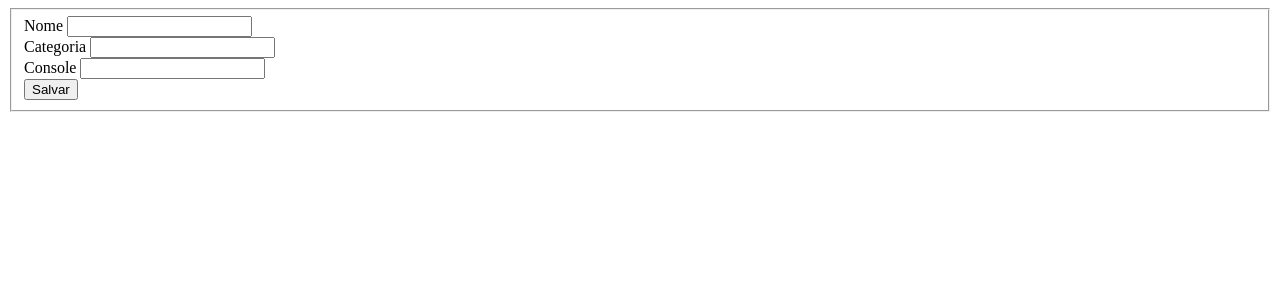
After one commit to dnsouzadev/api-jogoteca, a Flask app: page /novo in a window 1280 px wide. The commit adds this page. Shown: the top 300 px of the page. Run offline with Flask 3, Linux system fonts and the light colour scheme.

Commit message:
criando as rotas

```diff
--- a/jogoteca.py
+++ b/jogoteca.py
@@ -1,11 +1,35 @@
-from flask import Flask, render_template
+from flask import Flask, redirect, render_template, request, url_for
 
 app = Flask(__name__)
 
+class Jogo:
+    def __init__(self, nome, categoria, console):
+        self.nome = nome
+        self.categoria = categoria
+        self.console = console
+
+jogo1 = Jogo('Super Mario', 'Ação', 'SNES')
+jogo2 = Jogo('Pokemon Gold', 'RPG', 'GBA')
+jogo3 = Jogo('Mortal Kombat', 'Luta', 'SNES')
+jogo4 = Jogo('GTA V', 'Ação', 'PS4')
+jogos = [jogo1, jogo2, jogo3, jogo4]
+
+
 @app.route('/')
 def index():
-    jogos = ['Super Mario', 'Zelda', 'Pokemon', 'Donkey Kong', 'Mortal Kombat', 'Street Fighter', 'Final Fantasy', 'Castlevania', 'Metroid', 'Sonic']
     return render_template('lista.html', titulo='Jogos', jogos=jogos)
 
+@app.route('/novo')
+def novo():
+    return render_template('novo.html', titulo='Novo Jogo')
+
+@app.route('/criar', methods=['POST',])
+def criar():
+    nome = request.form['nome']
+    categoria = request.form['categoria']
+    console = request.form['console']
+    jogo = Jogo(nome, categoria, console)
+    jogos.append(jogo)
+    return redirect(url_for('index'))
 
 app.run(debug=True)
--- a/templates/lista.html
+++ b/templates/lista.html
@@ -14,12 +14,16 @@
             <thead class="thead-default">
                 <tr>
                     <th>Nome</th>
+                    <th>Categoria</th>
+                    <th>Console</th>
                 </tr>
             </thead>
             <tbody>
                 {% for jogo in jogos %}
                     <tr>
-                        <td>{{ jogo }}</td>
+                        <td>{{ jogo.nome }}</td>
+                        <td>{{ jogo.categoria}}</td>
+                        <td>{{ jogo.console }}</td>
                     </tr>
                 {% endfor %}
             </tbody>
--- /dev/null
+++ b/templates/novo.html
@@ -0,0 +1,27 @@
+<!DOCTYPE html>
+<html lang="en">
+<head>
+    <meta charset="UTF-8">
+    <meta name="viewport" content="width=device-width, initial-scale=1.0">
+    <title>{{ titulo }}</title>
+</head>
+<body>
+    <form action="/criar" method="post">
+        <fieldset>
+          <div class="form-group">
+            <label for="nome">Nome</label>
+            <input type="text" id="nome" name="nome" class="form-control">
+          </div>
+          <div class="form-group">
+            <label for="categoria">Categoria</label>
+            <input type="text" id="categoria" name="categoria" class="form-control">
+          </div>
+          <div class="form-group">
+            <label for="console">Console</label>
+            <input type="text" id="console" name="console" class="form-control">
+          </div>
+          <button type="submit" class="btn btn-primary btn-salvar">Salvar</button>
+        </fieldset>
+      </form>
+</body>
+</html>
```
